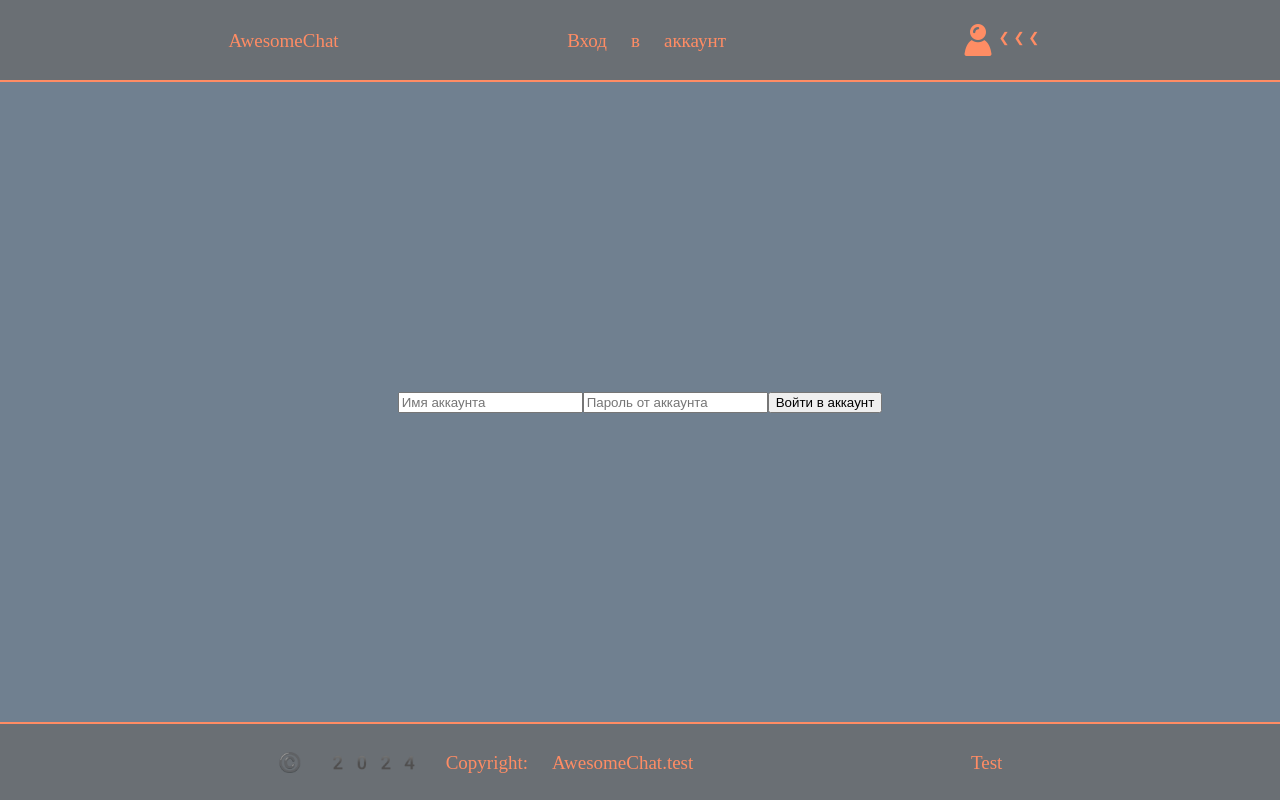
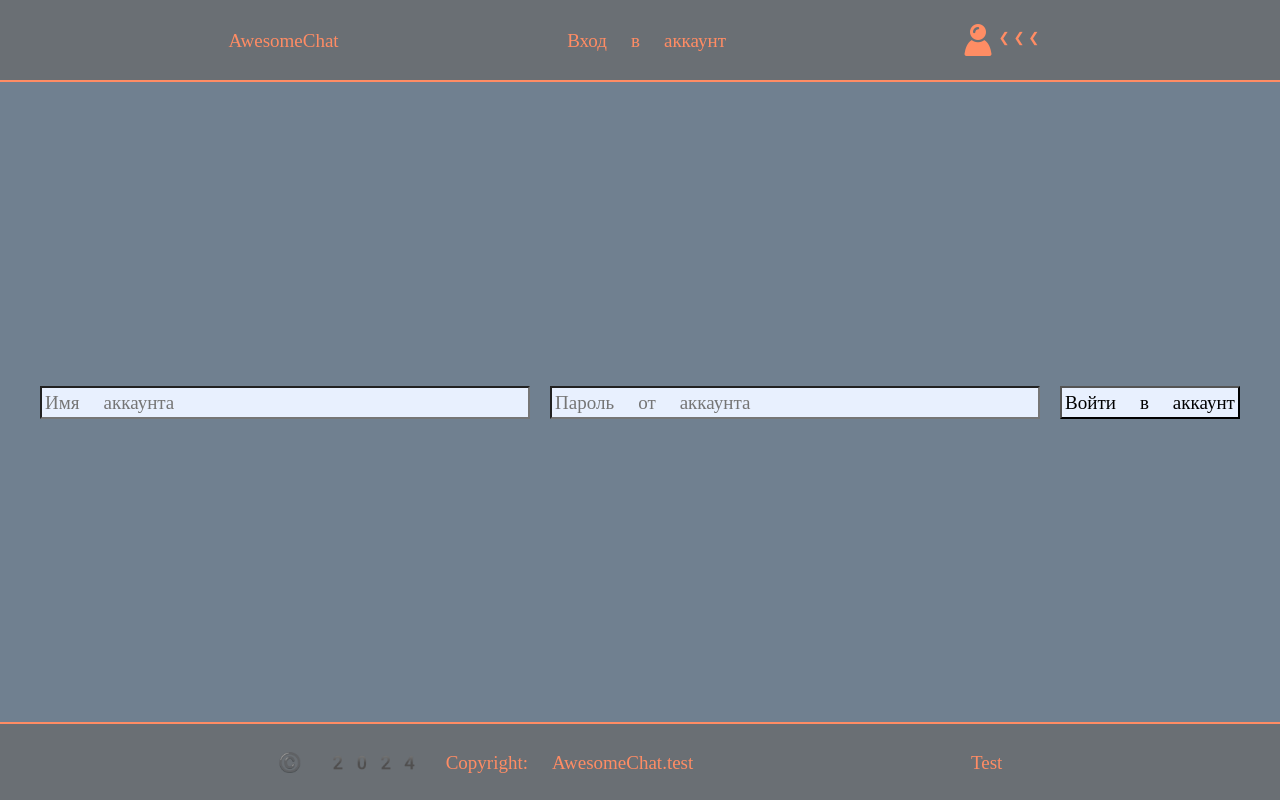
Before and after one commit to Marator2K07/Web-chat, a React (Create React App) app in the folder frontend/: page /login in a window 1280 px wide. Shown: the top 800 px of the page. Built offline with nearby package versions, Linux system fonts and the light colour scheme.

Commit message:
Дописали общие стили формы в компонент MainBlock.

```diff
--- a/frontend/src/components/MainBlock/MainBlock.module.css
+++ b/frontend/src/components/MainBlock/MainBlock.module.css
@@ -5,3 +5,37 @@
     align-items: center;
     justify-content: center;
 }
+
+.MainBlock form input {
+    margin-left: 10px;
+    margin-right: 10px;
+    margin-bottom: 5px;
+    padding: 3px;
+    background-color: rgb(232,240,254);
+    font-weight: 400;
+    font-family: emoji;
+    font-size: 19px;
+}
+
+.MainBlock form input, select {
+    color: rgb(0, 0, 0);
+}
+
+.MainBlock form button {
+    margin: 10px;
+    padding: 3px;
+    width: max-content;
+    background-color: rgb(232,240,254);
+    font-weight: 400;
+    font-family: emoji;
+    font-size: 19px;
+}
+
+.MainBlock form p {
+    color: rgb(255, 140, 100);
+    margin-top: 3px;
+    margin-bottom: 3px;
+    font-weight: 400;
+    font-family: emoji;
+    font-size: 19px;
+}
```
